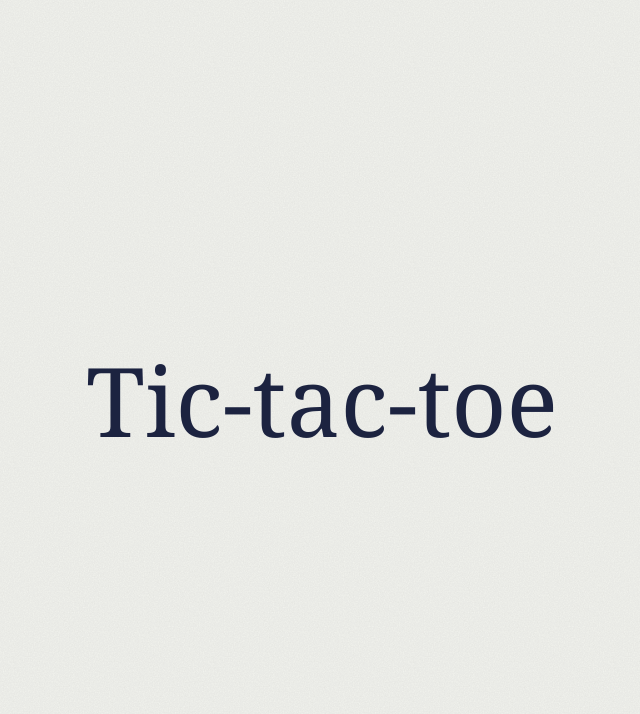
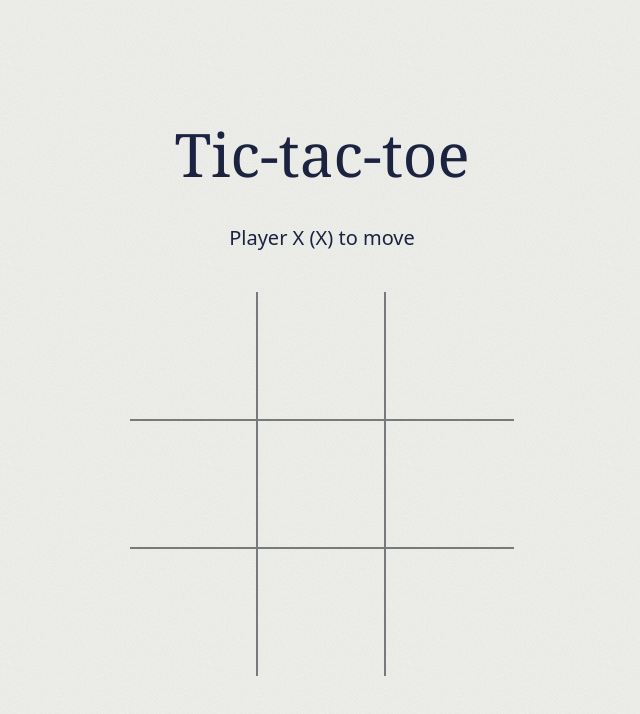
Before and after one commit to phillip-hirsch/tic-tac-toe, a React (Vite) app: page / in a window 1280 px wide. Shown: the top 714 px of the page, without its empty margins (318-958 px from the left). Built offline with nearby package versions, Linux system fonts and the light colour scheme; a web font is replaced by a local one.

Commit message:
feat(ui): play a Game on the Board with a status line (#3)
Opens straight into a Game between Player X and Player O. Cells are
labelled buttons; the winning Line gets an accent stroke.

```diff
--- a/src/App.tsx
+++ b/src/App.tsx
@@ -1,7 +1,37 @@
+import { useReducer } from "react";
+import { Board } from "./Board.tsx";
+import { type GameState, gameReducer, initialState } from "./game.ts";
+
+type GameInProgressOrOver = Exclude<GameState, { phase: "setup" }>;
+
+// Until the Setup screen lands, every visit opens straight into a Game.
+const startWithDefaultNames = (state: GameState) =>
+  gameReducer(state, { type: "start", names: { X: "Player X", O: "Player O" } });
+
+function status(state: GameInProgressOrOver) {
+  const { players } = state;
+  if (state.phase === "playing") return `${players[state.turn]} (${state.turn}) to move`;
+  const { outcome } = state;
+  return outcome.kind === "win" ? `${players[outcome.mark]} (${outcome.mark}) wins` : "Draw";
+}
+
 function App() {
+  const [state, dispatch] = useReducer(gameReducer, initialState, startWithDefaultNames);
+  if (state.phase === "setup") return null;
+
+  const winningLine =
+    state.phase === "finished" && state.outcome.kind === "win" ? state.outcome.line : undefined;
+
   return (
-    <main className="mx-auto grid min-h-dvh max-w-3xl place-items-center px-6 py-12">
-      <h1 className="font-display text-6xl leading-none sm:text-8xl">Tic-tac-toe</h1>
+    <main className="mx-auto flex min-h-dvh max-w-3xl flex-col items-center justify-center gap-10 px-6 py-12">
+      <h1 className="font-display text-5xl leading-none sm:text-6xl">Tic-tac-toe</h1>
+      <p className="text-xl">{status(state)}</p>
+      <Board
+        board={state.board}
+        winningLine={winningLine}
+        disabled={state.phase === "finished"}
+        onMove={(cell) => dispatch({ type: "move", cell })}
+      />
     </main>
   );
 }
--- /dev/null
+++ b/src/Board.tsx
@@ -0,0 +1,55 @@
+import type { Cell, Line } from "./game.ts";
+
+type Props = {
+  board: readonly Cell[];
+  winningLine?: Line;
+  disabled: boolean;
+  onMove: (cell: number) => void;
+};
+
+/** Centre of the Cell at an index, in a 3×3 coordinate space. */
+const centre = (i: number) => ({ x: (i % 3) + 0.5, y: Math.floor(i / 3) + 0.5 });
+
+export function Board({ board, winningLine, disabled, onMove }: Props) {
+  return (
+    <div className="relative grid aspect-square w-full max-w-96 grid-cols-3">
+      {board.map((cell, i) => (
+        <button
+          key={i}
+          type="button"
+          aria-label={`Row ${Math.floor(i / 3) + 1}, column ${(i % 3) + 1}, ${cell ?? "empty"}`}
+          aria-disabled={disabled || cell !== null}
+          onClick={() => onMove(i)}
+          className={`grid place-items-center border-grid font-display text-6xl leading-none sm:text-7xl ${
+            i % 3 < 2 ? "border-r-2" : ""
+          } ${i < 6 ? "border-b-2" : ""} ${disabled || cell ? "cursor-default" : "cursor-pointer"}`}
+        >
+          {cell}
+        </button>
+      ))}
+      {winningLine && <Strike line={winningLine} />}
+    </div>
+  );
+}
+
+function Strike({ line }: { line: Line }) {
+  const from = centre(line[0]);
+  const to = centre(line[2]);
+  // Run a little past the outer Cells' centres, as a pen stroke would.
+  const dx = (to.x - from.x) * 0.15;
+  const dy = (to.y - from.y) * 0.15;
+  return (
+    <svg viewBox="0 0 3 3" aria-hidden className="pointer-events-none absolute inset-0 size-full">
+      <line
+        x1={from.x - dx}
+        y1={from.y - dy}
+        x2={to.x + dx}
+        y2={to.y + dy}
+        className="stroke-accent"
+        strokeWidth={6}
+        strokeLinecap="round"
+        vectorEffect="non-scaling-stroke"
+      />
+    </svg>
+  );
+}
```
